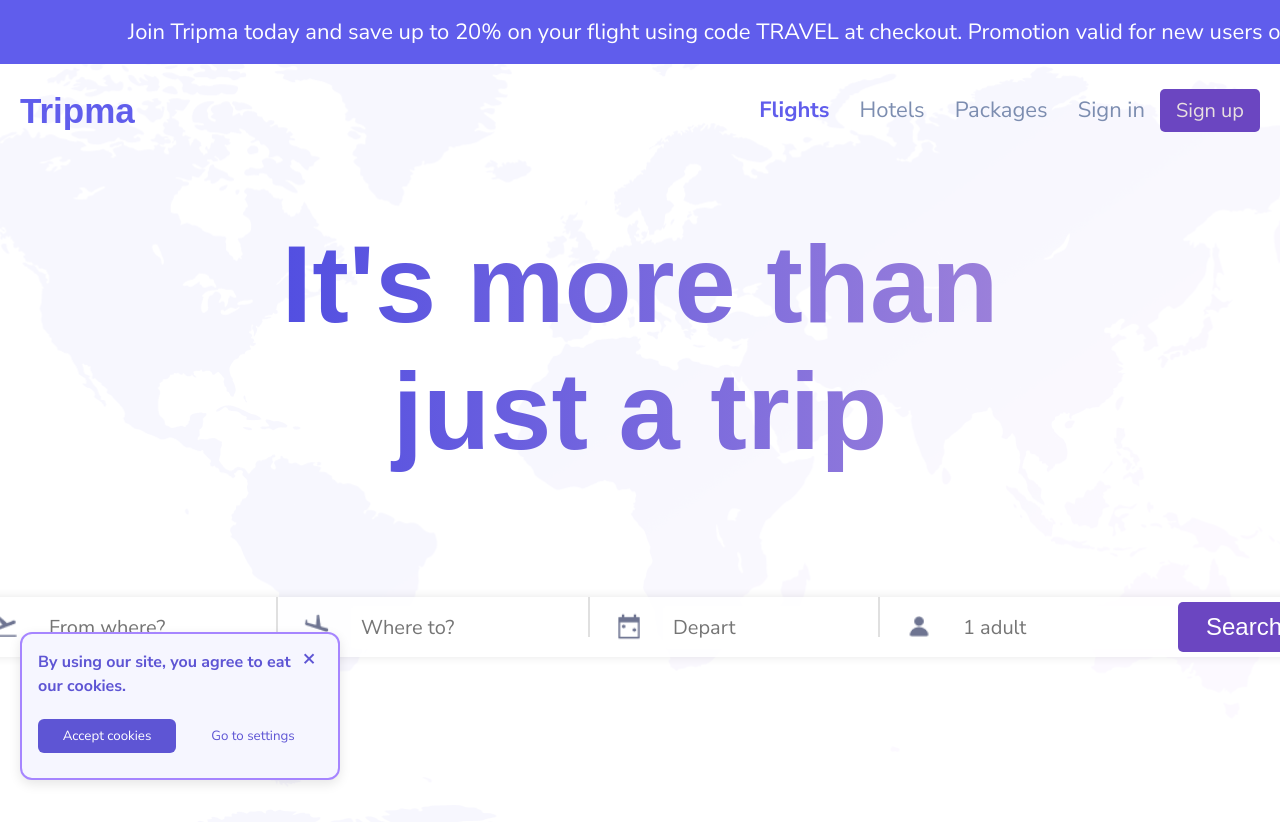
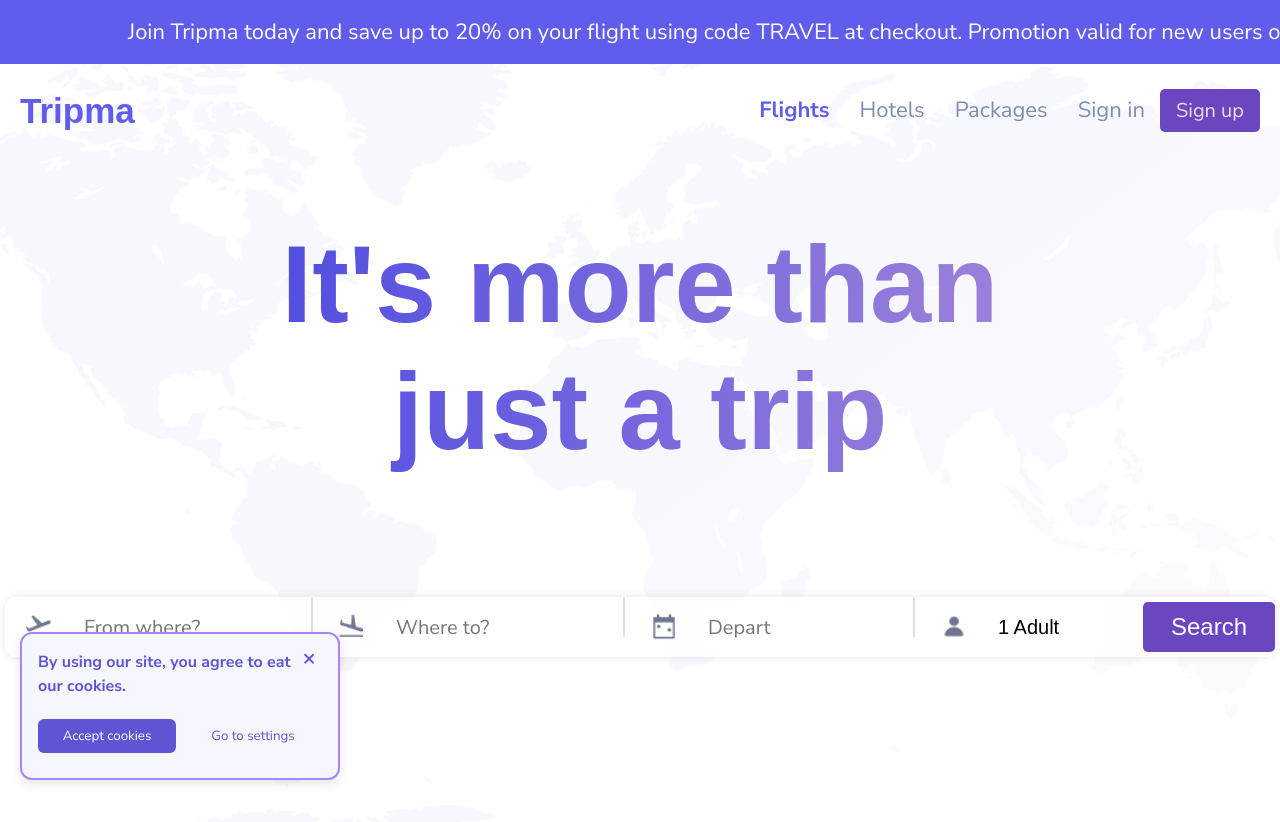
Before and after one commit to AiLinh06/Tripma, a React (Create React App) app: page / in a window 1280 px wide. Shown: the top 822 px of the page. Built offline with nearby package versions, Linux system fonts and the light colour scheme.

Commit message:
feat(searchBar): add the guest selector ( + or - )

```diff
--- a/src/components/SearchBar/SearchBar.js
+++ b/src/components/SearchBar/SearchBar.js
@@ -19,6 +19,9 @@ const SearchBar = () => {
   const [tripType, setTripType] = useState('one-way');
   const [departDate, setDepartDate] = useState(null);
   const [returnDate, setReturnDate] = useState(null);
+  const [showPersonPopup, setShowPersonPopup] = useState(false);
+  const [adults, setAdults] = useState(1);
+  const [minors, setMinors] = useState(0);
 
   const filterAirports = (value) =>
     airportList.filter((a) => a.toLowerCase().includes(value.toLowerCase()));
@@ -71,6 +74,18 @@ const SearchBar = () => {
         return '';
       }
     }
+  };
+
+  const getPersonInputValue = () => {
+    return `${adults} Adult${adults !== 1 ? 's' : ''}${minors > 0 ? `, ${minors} Minor${minors !== 1 ? 's' : ''}` : ''}`;
+  };
+
+  const handleAdultChange = (delta) => {
+    setAdults(prev => Math.max(0, prev + delta));
+  };
+
+  const handleMinorChange = (delta) => {
+    setMinors(prev => Math.max(0, prev + delta));
   };
 
   return (
@@ -181,9 +196,38 @@ const SearchBar = () => {
         <div style={{ borderLeft: '2px solid #e0e0e0', height: 40, margin: '0 12px' }} />
 
         {/* Person */}
-        <div style={{ display: 'flex', alignItems: 'center', marginLeft: 8 }}>
-          <img src={personIcon} alt="Person" style={{ width: 38, height: 38, marginRight: 10 }} />
-          <input type="text" placeholder="1 adult" />
+        <div style={{ display: 'flex', alignItems: 'center', marginLeft: 8, position: 'relative' }}>
+          <img
+            src={personIcon}
+            alt="Person"
+            style={{ width: 38, height: 38, marginRight: 10, cursor: 'pointer' }}
+            onClick={() => setShowPersonPopup(true)}
+          />
+          <input
+            type="text"
+            placeholder="1 Adult"
+            value={getPersonInputValue()}
+            readOnly
+            style={{ width: 100 }}
+            onClick={() => setShowPersonPopup(true)}
+          />
+          {showPersonPopup && (
+            <div style={{ position: 'absolute', zIndex: 10, top: 50, left: 0, background: '#fff', boxShadow: '0 2px 8px rgba(0,0,0,0.15)', borderRadius: 8, padding: 16 }}>
+              <div style={{ marginBottom: 8 }}>
+                <label>Adults:</label>
+                <button onClick={() => handleAdultChange(-1)}>-</button>
+                <span style={{ margin: '0 10px' }}>{adults}</span>
+                <button onClick={() => handleAdultChange(1)}>+</button>
+              </div>
+              <div>
+                <label>Minors:</label>
+                <button onClick={() => handleMinorChange(-1)}>-</button>
+                <span style={{ margin: '0 10px' }}>{minors}</span>
+                <button onClick={() => handleMinorChange(1)}>+</button>
+              </div>
+              <button style={{ marginTop: 10 }} onClick={() => setShowPersonPopup(false)}>Done</button>
+            </div>
+          )}
         </div>
 
         <button className={styles.searchBtn}>Search</button>
--- a/src/components/SearchBar/SearchBar.module.css
+++ b/src/components/SearchBar/SearchBar.module.css
@@ -25,6 +25,7 @@
 
 .searchBtn {
   padding: 0 28px;
+  margin-left: 30px;
   background-color: #6B46C1;
   color: white;
   border: none;
```
